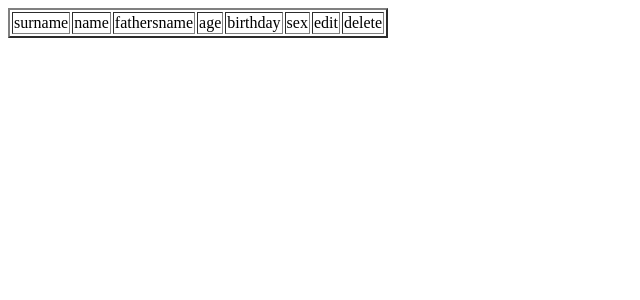
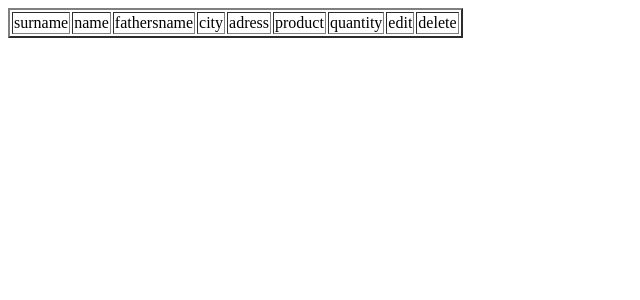
Before and after one commit to Lynok/php, a PHP site: page /list.php in a window 1280 px wide. Shown: the top 300 px of the page, without its empty margins (0-640 px from the left). Run offline with PHP 8.4, Linux system fonts and the light colour scheme; data that the repository does not hold is empty.

Commit message:
Update list.php

```diff
--- a/list.php
+++ b/list.php
@@ -5,9 +5,10 @@ echo "<table border=2>\n";
 echo "<tr><td>surname</td>
             <td>name</td>
             <td>fathersname</td>
-            <td>age</td>
-            <td>birthday</td>
-            <td>sex</td>
+            <td>city</td>
+            <td>adress</td>
+            <td>product</td>
+            <td>quantity</td>
             <td>edit</td>
             <td>delete</td>
             </tr>\n";
@@ -21,9 +22,10 @@ for ($i=0;$i<$n;$i++)
     echo "<tr><td>".$f['surname']."</td>
             <td>".$f['name']."</td>
             <td>".$f['fathersname']."</td>
-            <td>".$f['age']."</td>
-            <td>".$f['birthday']."</td>
-            <td>".$f['sex']."</td>
+            <td>".$f['city']."</td>
+            <td>".$f['adress']."</td>
+            <td>".$f['product']."</td>
+            <td>".$f['quantity']."</td>
             <td><a href='edit.php?id=".$f['id']."'>edit</a></td>
             <td><a href='delete.php?id=".$f['id']."'>delete</a></td>
             </tr>\n";
```
